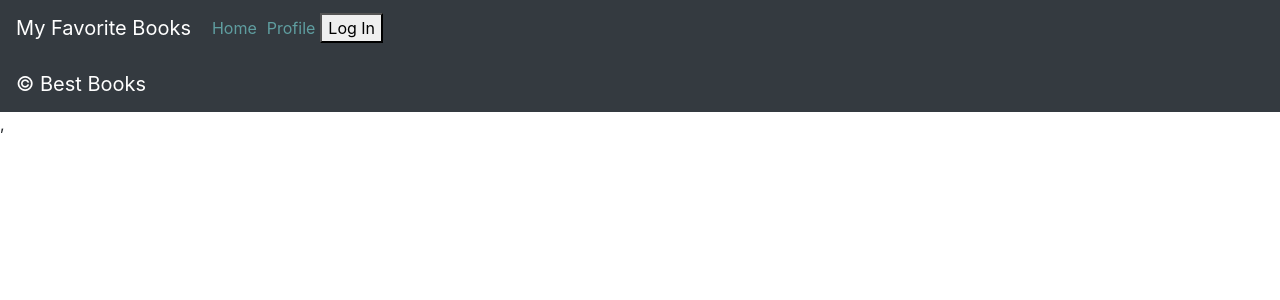
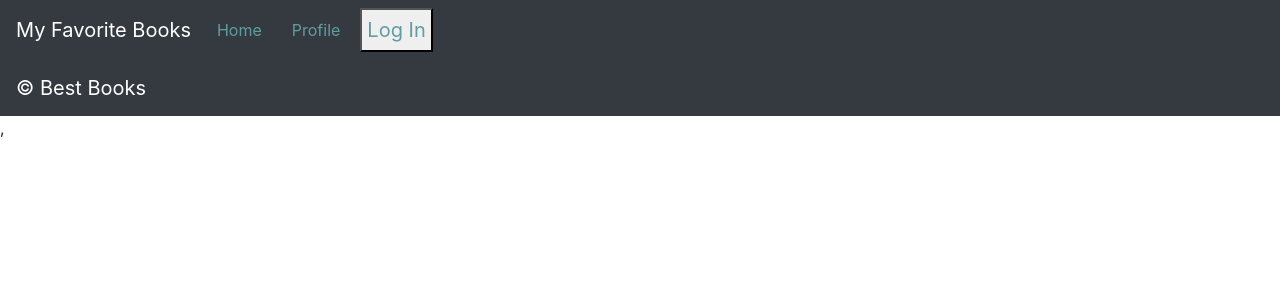
Before and after one commit to vbchomp/can-of-books-frontend, a React (Create React App) app: page / in a window 1280 px wide. Shown: the top 300 px of the page. Built offline with nearby package versions, Linux system fonts and the light colour scheme.

Commit message:
fixed my server request button and got 11 all the way done. can start lab 12 tomorrow

```diff
--- a/src/BestBooks.css
+++ b/src/BestBooks.css
@@ -3,3 +3,16 @@
   background-color: cornsilk;
   font-family: 'Gill Sans', 'Gill Sans MT', Calibri, 'Trebuchet MS', sans-serif;
 }
+
+p {
+  font-size: 1.5em;
+}
+
+button {
+  font-size: 1.25em;
+  color: cadetblue;
+}
+
+button:hover {
+  color:darkgrey;
+}
--- a/src/BestBooks.js
+++ b/src/BestBooks.js
@@ -39,7 +39,7 @@ class MyFavoriteBooks extends React.Component {
           <p>
             This is a collection of my favorite books
           </p>
-          <button onClick={this.makeRequest}>Send me to Server</button>
+          <button onClick={this.makeAuthReq}>Send me to Server</button>
           <p>Check the console!</p>
         </Jumbotron>
       </>
--- a/src/Header.css
+++ b/src/Header.css
@@ -1,8 +1,13 @@
-a{
+a {
   color: cadetblue;
-  padding: 5px 5px;
+  padding: 10px 10px;
+  margin-right: 10px;
 }
 
-a:hover{
+a:hover {
   color:darkgrey;
 }
+
+button {
+  padding: 5px;
+}
```
Also changed, not shown: 1 other file (tests, documents, lock files or other folders).
